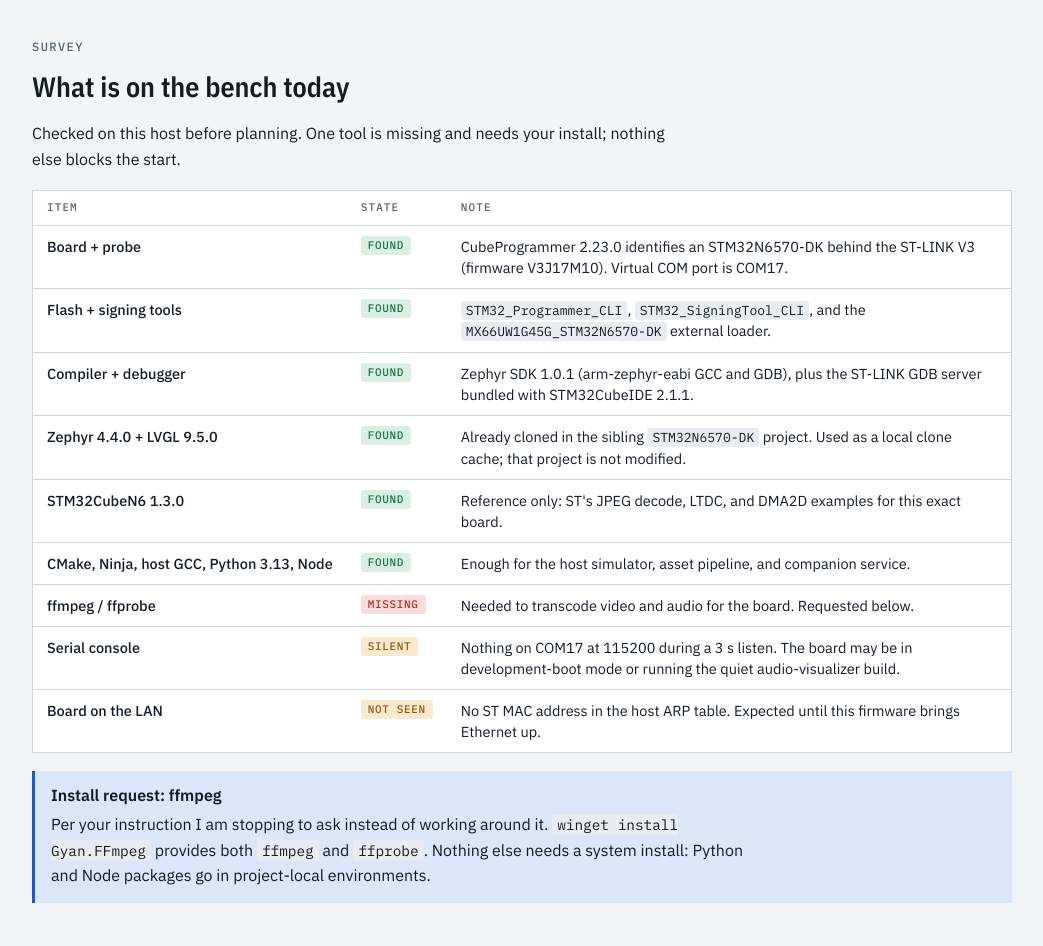
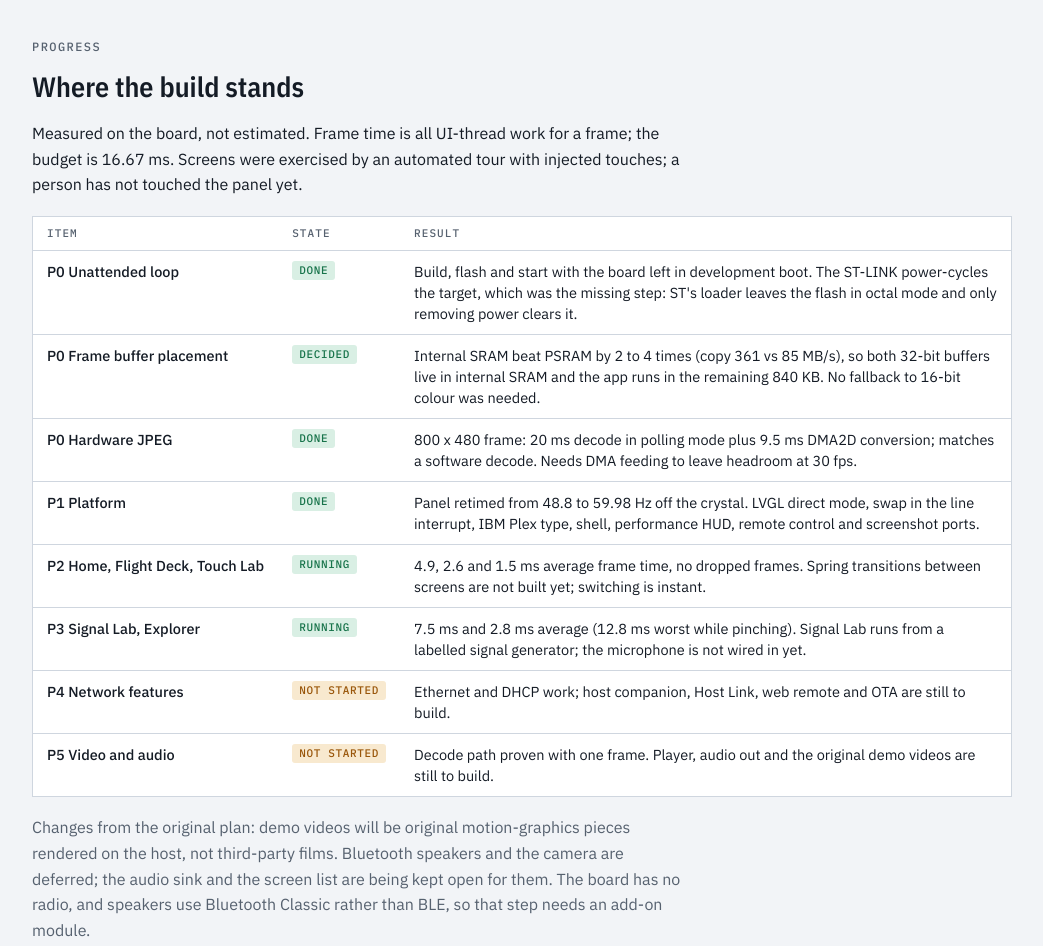
Before and after one commit to murr2k/stm32n6-demo, a plain HTML site: page docs/plan.html in a window 1280 px wide. Shown: the part 520-1466 px from the top of the page, without its empty margins (118-1161 px from the left). Drawn offline with nearby package versions, Linux system fonts and the light colour scheme.

Commit message:
Plan: add measured progress and decisions taken

```diff
--- a/docs/plan.html
+++ b/docs/plan.html
@@ -123,7 +123,7 @@ footer { font-size: 13px; color: var(--muted); border-top: 1px solid var(--line)
 <div class="page">
 
 <header class="top">
-  <span class="eyebrow">STM32N6570-DK &middot; plan for review &middot; 2026-11-14 &middot; no firmware written yet</span>
+  <span class="eyebrow">STM32N6570-DK &middot; plan and progress &middot; 2026-11-14 &middot; phases 0 to 3 running on hardware</span>
   <h1>N6 Demo Plan</h1>
   <p class="lede">An eight-screen touch demo for the STM32N6570-DK: live dashboards, dense real-time data visualization, and full-screen video with sound, all locked to the panel refresh. Built for people who will look for dropped frames, banding, and fake data. Every number on screen is measured on the board or arrives over its Ethernet link.</p>
   <dl class="specs">
@@ -137,6 +137,24 @@ footer { font-size: 13px; color: var(--muted); border-top: 1px solid var(--line)
     <div><dt>Probe</dt><dd>ST-LINK V3 on COM17</dd></div>
   </dl>
 </header>
+
+<section>
+  <span class="eyebrow">Progress</span>
+  <h2>Where the build stands</h2>
+  <p>Measured on the board, not estimated. Frame time is all UI-thread work for a frame; the budget is 16.67 ms. Screens were exercised by an automated tour with injected touches; a person has not touched the panel yet.</p>
+  <div class="scroll"><table>
+    <tr><th>Item</th><th>State</th><th>Result</th></tr>
+    <tr><td class="k">P0 Unattended loop</td><td><span class="pill ok">done</span></td><td>Build, flash and start with the board left in development boot. The ST-LINK power-cycles the target, which was the missing step: ST's loader leaves the flash in octal mode and only removing power clears it.</td></tr>
+    <tr><td class="k">P0 Frame buffer placement</td><td><span class="pill ok">decided</span></td><td>Internal SRAM beat PSRAM by 2 to 4 times (copy 361 vs 85 MB/s), so both 32-bit buffers live in internal SRAM and the app runs in the remaining 840 KB. No fallback to 16-bit colour was needed.</td></tr>
+    <tr><td class="k">P0 Hardware JPEG</td><td><span class="pill ok">done</span></td><td>800 x 480 frame: 20 ms decode in polling mode plus 9.5 ms DMA2D conversion; matches a software decode. Needs DMA feeding to leave headroom at 30 fps.</td></tr>
+    <tr><td class="k">P1 Platform</td><td><span class="pill ok">done</span></td><td>Panel retimed from 48.8 to 59.98 Hz off the crystal. LVGL direct mode, swap in the line interrupt, IBM Plex type, shell, performance HUD, remote control and screenshot ports.</td></tr>
+    <tr><td class="k">P2 Home, Flight Deck, Touch Lab</td><td><span class="pill ok">running</span></td><td>4.9, 2.6 and 1.5 ms average frame time, no dropped frames. Spring transitions between screens are not built yet; switching is instant.</td></tr>
+    <tr><td class="k">P3 Signal Lab, Explorer</td><td><span class="pill ok">running</span></td><td>7.5 ms and 2.8 ms average (12.8 ms worst while pinching). Signal Lab runs from a labelled signal generator; the microphone is not wired in yet.</td></tr>
+    <tr><td class="k">P4 Network features</td><td><span class="pill warn">not started</span></td><td>Ethernet and DHCP work; host companion, Host Link, web remote and OTA are still to build.</td></tr>
+    <tr><td class="k">P5 Video and audio</td><td><span class="pill warn">not started</span></td><td>Decode path proven with one frame. Player, audio out and the original demo videos are still to build.</td></tr>
+  </table></div>
+  <p class="muted">Changes from the original plan: demo videos will be original motion-graphics pieces rendered on the host, not third-party films. Bluetooth speakers and the camera are deferred; the audio sink and the screen list are being kept open for them. The board has no radio, and speakers use Bluetooth Classic rather than BLE, so that step needs an add-on module.</p>
+</section>
 
 <section>
   <span class="eyebrow">Survey</span>
```
